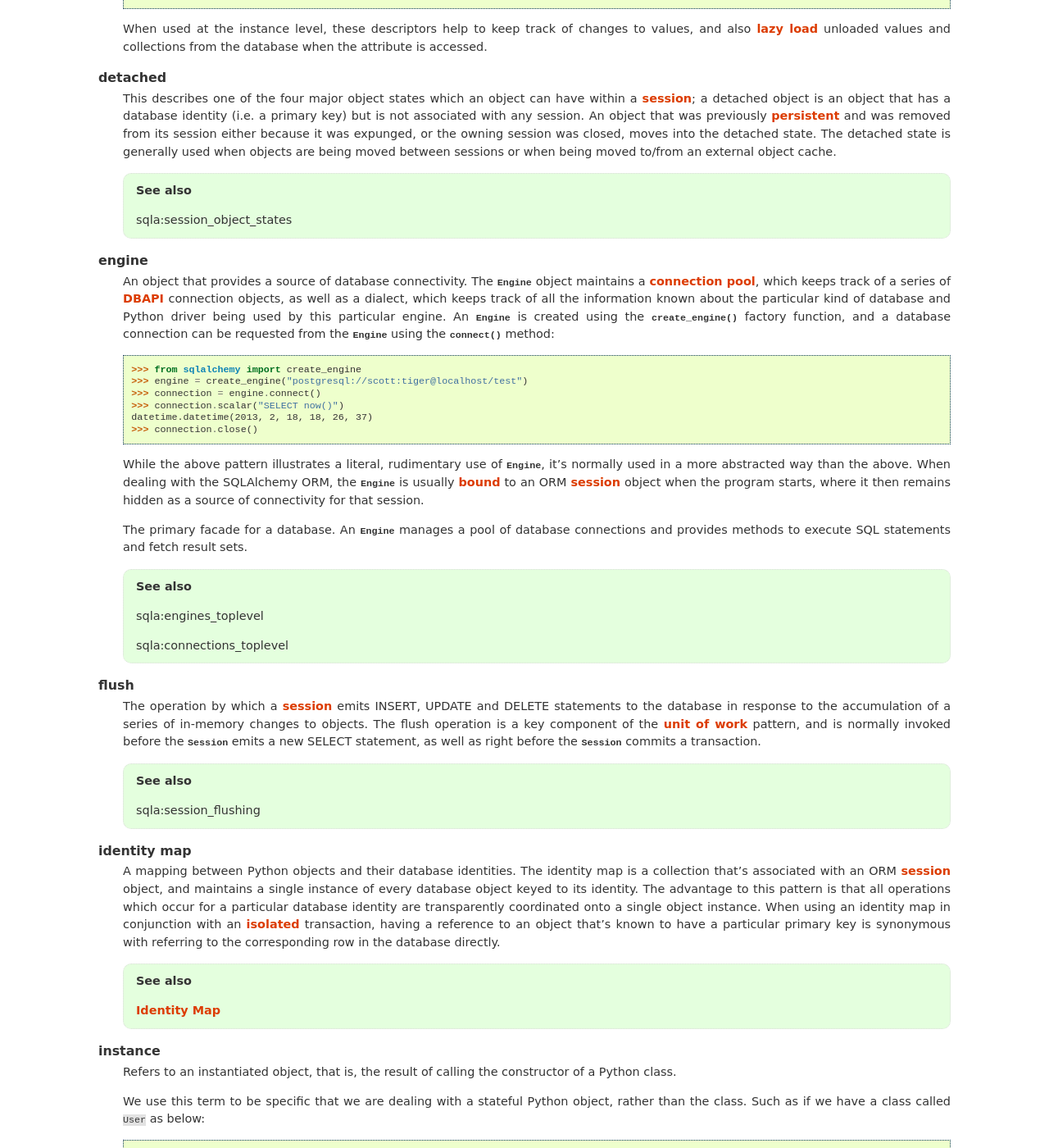
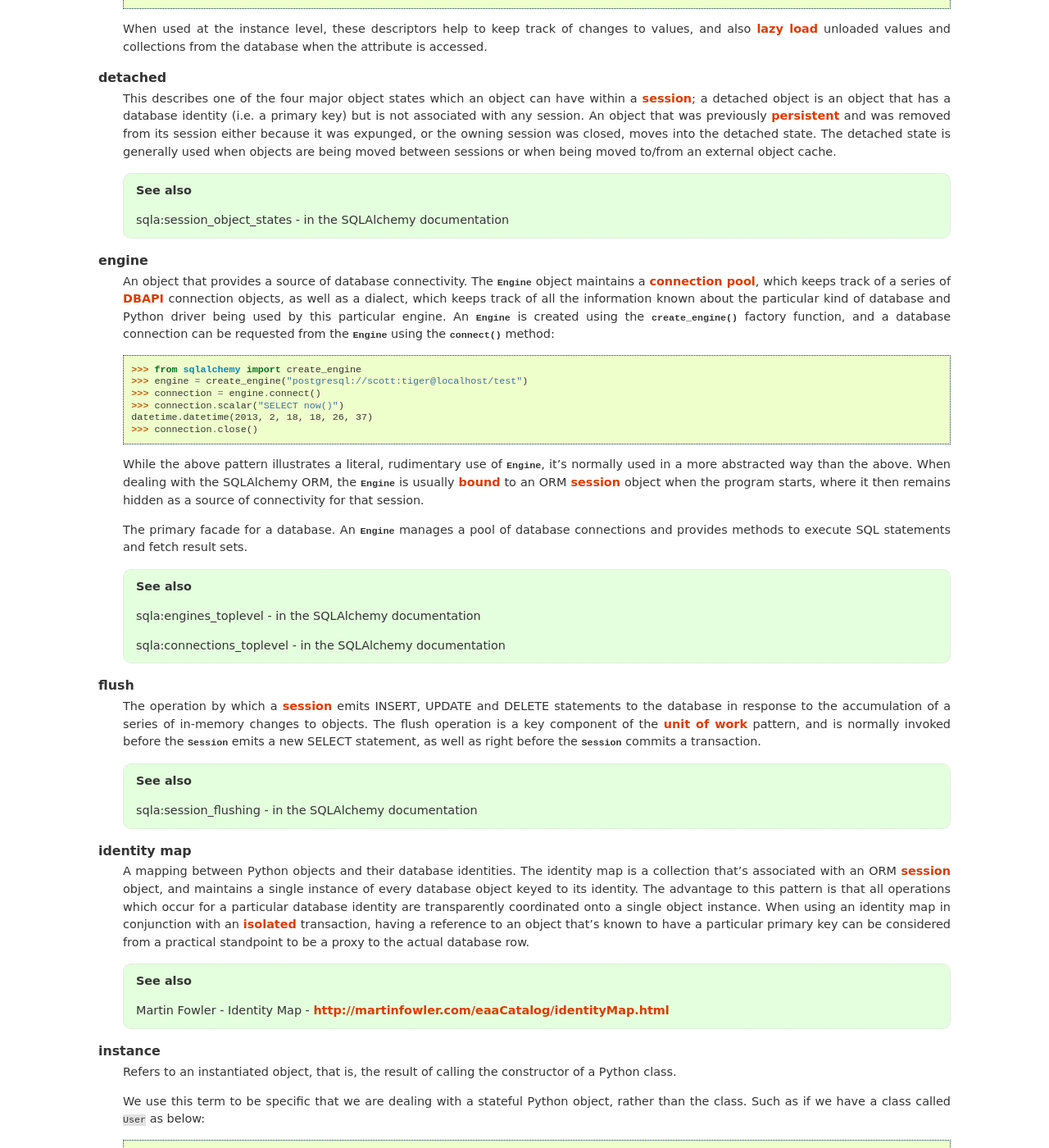
Before and after one commit to primordialstew/introduction-to-sqlalchemy-2013, a Sphinx documentation site: the page built from handout/source/glossary.rst, in a window 1280 px wide and 1400 px high, scrolled down 18026 px. Shown: the whole window at 82% size. Built offline with Sphinx 7.4.7, drawn with Linux system fonts in a browser that asks for light colours; some of the changed text lies outside the part shown.

Commit message:
- all seealso links spell out the URL for the printed copy - clarify "identity map" some more

```diff
--- a/handout/source/glossary.rst
+++ b/handout/source/glossary.rst
@@ -865,9 +865,9 @@ SQLAlchemy Core / Object Relational Terms
 
         .. seealso::
 
-            :ref:`sqla:engines_toplevel`
-
-            :ref:`sqla:connections_toplevel`
+            :ref:`sqla:engines_toplevel` - in the SQLAlchemy documentation
+
+            :ref:`sqla:connections_toplevel` - in the SQLAlchemy documentation
 
     flush
         The operation by which a :term:`session` emits INSERT, UPDATE
@@ -880,7 +880,7 @@ SQLAlchemy Core / Object Relational Terms
 
         .. seealso::
 
-            :ref:`sqla:session_flushing`
+            :ref:`sqla:session_flushing` - in the SQLAlchemy documentation
 
 
     identity map
@@ -892,13 +892,13 @@ SQLAlchemy Core / Object Relational Terms
         database identity are transparently coordinated onto a single
         object instance.  When using an identity map in conjunction with
         an :term:`isolated` transaction, having a reference
-        to an object that's known to have a particular primary key is
-        synonymous with referring to the corresponding row in the database
-        directly.
-
-        .. seealso::
-
-            `Identity Map <http://martinfowler.com/eaaCatalog/identityMap.html>`_
+        to an object that's known to have a particular primary key can
+        be considered from a practical standpoint to be a
+        proxy to the actual database row.
+
+        .. seealso::
+
+            Martin Fowler - Identity Map - http://martinfowler.com/eaaCatalog/identityMap.html
 
 
     instance
@@ -986,7 +986,7 @@ SQLAlchemy Core / Object Relational Terms
 
         .. seealso::
 
-            :ref:`sqla:metadata_toplevel`
+            :ref:`sqla:metadata_toplevel` - in the SQLAlchemy documentation
 
     attribute
         In Python, a field of an instance or class.   Essentially, any time
@@ -1099,7 +1099,7 @@ SQLAlchemy Core / Object Relational Terms
 
         .. seealso::
 
-            `PEP 249 - Python Database API Specification v2.0 <http://www.python.org/dev/peps/pep-0249/>`_
+            PEP 249 - Python Database API Specification v2.0: http://www.python.org/dev/peps/pep-0249/
 
 
     unit of work
@@ -1111,9 +1111,9 @@ SQLAlchemy Core / Object Relational Terms
 
         .. seealso::
 
-            `Unit of Work by Martin Fowler <http://martinfowler.com/eaaCatalog/unitOfWork.html>`_
-
-            :ref:`sqla:session_toplevel`
+            Martin Fowler - Unit of Work - http://martinfowler.com/eaaCatalog/unitOfWork.html
+
+            :ref:`sqla:session_toplevel` - in the SQLAlchemy documentation
 
     autocommit
         This refers to a behavior whereby individual statements are
@@ -1257,9 +1257,9 @@ SQLAlchemy Core / Object Relational Terms
 
         .. seealso::
 
-            :ref:`sqla:unitofwork_cascades`
-
-            :ref:`sqla:tutorial_delete_cascade`
+            :ref:`sqla:unitofwork_cascades` - in the SQLAlchemy documentation
+
+            :ref:`sqla:tutorial_delete_cascade` - in the SQLAlchemy documentation
 
 
     collection
@@ -1280,7 +1280,7 @@ SQLAlchemy Core / Object Relational Terms
         .. seealso::
 
             :ref:`sqla:collections_toplevel` - advanced collection
-            options.
+            options,  in the SQLAlchemy documentation
 
     connection
         Refers to an active database handle.  The term "connection"
@@ -1294,9 +1294,9 @@ SQLAlchemy Core / Object Relational Terms
 
         .. seealso::
 
-            :ref:`sqla:engines_toplevel`
-
-            :ref:`sqla:connections_toplevel`
+            :ref:`sqla:engines_toplevel` - in the SQLAlchemy documentation
+
+            :ref:`sqla:connections_toplevel` - in the SQLAlchemy documentation
 
     connection pool
         An object that maintains a series of :term:`connection` objects persistently
@@ -1350,7 +1350,7 @@ SQLAlchemy Core / Object Relational Terms
 
         .. seealso::
 
-            :ref:`sqla:session_object_states`
+            :ref:`sqla:session_object_states` - in the SQLAlchemy documentation
 
     pending
         This describes one of the four major object states which
@@ -1362,7 +1362,7 @@ SQLAlchemy Core / Object Relational Terms
 
         .. seealso::
 
-            :ref:`sqla:session_object_states`
+            :ref:`sqla:session_object_states` - in the SQLAlchemy documentation
 
     persistent
         This describes one of the four major object states which
@@ -1377,7 +1377,7 @@ SQLAlchemy Core / Object Relational Terms
 
         .. seealso::
 
-            :ref:`sqla:session_object_states`
+            :ref:`sqla:session_object_states` - in the SQLAlchemy documentation
 
     detached
         This describes one of the four major object states which
@@ -1393,7 +1393,7 @@ SQLAlchemy Core / Object Relational Terms
 
         .. seealso::
 
-            :ref:`sqla:session_object_states`
+            :ref:`sqla:session_object_states` - in the SQLAlchemy documentation
 
     one to many
         A style of :func:`~sqlalchemy.orm.relationship` which links
@@ -1709,7 +1709,7 @@ SQLAlchemy Core / Object Relational Terms
 
         .. seealso::
 
-            :ref:`sqla:relationship_config_toplevel`
+            :ref:`sqla:relationship_config_toplevel` - in the SQLAlchemy documentation
 
     scoped session
         A helper object intended to provide a *registry* of
@@ -1725,7 +1725,8 @@ SQLAlchemy Core / Object Relational Terms
             :term:`Session`
 
             :ref:`sqla:unitofwork_contextual` - an in-depth
-            introduction to the :class:`sqlalchemy.orm.scoped_session` object.
+            introduction to the :class:`sqlalchemy.orm.scoped_session` object,
+            in the SQLAlchemy documentation
 
 
     selectable
--- a/handout/source/reading.rst
+++ b/handout/source/reading.rst
@@ -31,7 +31,7 @@ Credit to Jason Kirtland for assembling this list.
 
   These three delve into the the mechanics of data access and strategies for concurrency.
   *Patterns of Enterprise Application Architecture* was a primary inspiration
-  for the creation of SQLAlchemy itself.  The blog post `Patterns Implemented by SQLAlchemy <http://techspot.zzzeek.org/2012/02/07/patterns-implemented-by-sqlalchemy/>`_ details this.
+  for the creation of SQLAlchemy itself.  The blog post *Patterns Implemented by SQLAlchemy* (http://techspot.zzzeek.org/2012/02/07/patterns-implemented-by-sqlalchemy) details this.
 
 * Hay, D. (1996) *Data Model Patterns, Conventions of Thought.*  Dorset House.
 
```
Also changed, not shown: other parts of handout/source/glossary.rst (+1 -1 lines), 7 other files.
